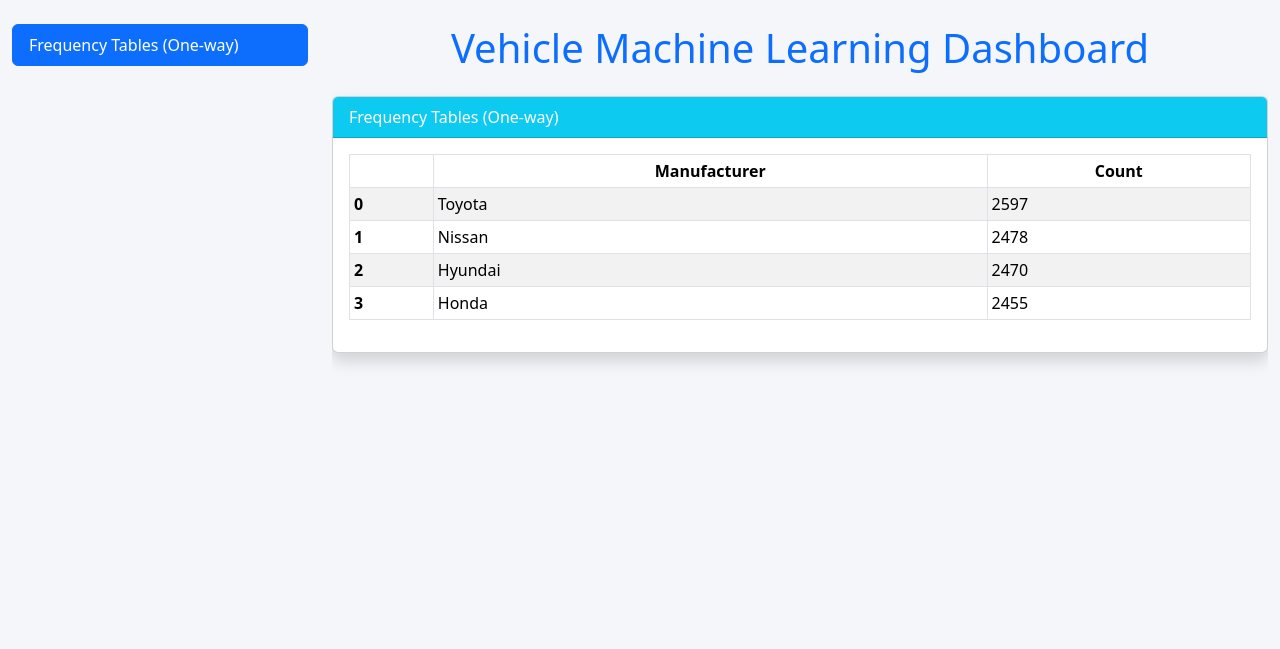
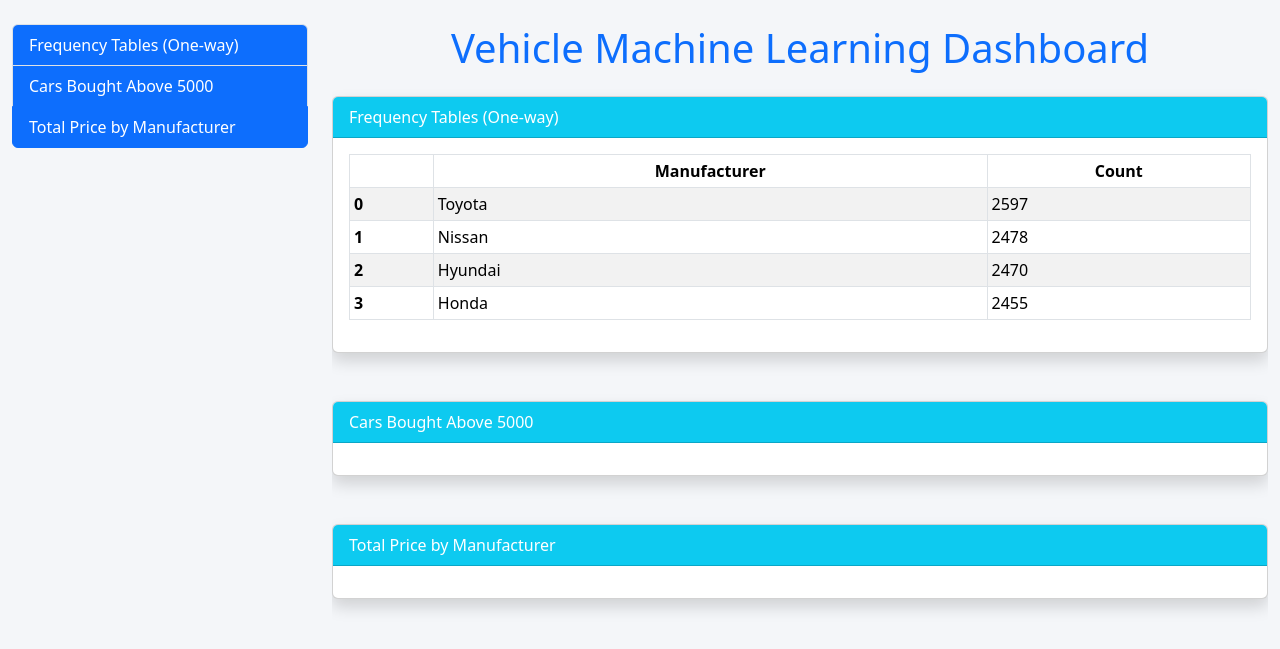
Before and after one commit to RUKUNDO7/Vehicle_ML_Dashboard, a Django app: page / in a window 1280 px wide. Shown: the top 649 px of the page. Run offline with Django 5.2, Linux system fonts and the light colour scheme.

Commit message:
Added display of filtered data

```diff
--- a/vehicle_ml_dashboard/vehicles/templates/vehicles/index.html
+++ b/vehicle_ml_dashboard/vehicles/templates/vehicles/index.html
@@ -13,9 +13,6 @@
             overflow-y: scroll;
             position: relative;
         }
-        .nav-pills .nav-link.active {
-            background-color: #0d6efd;
-        }
     </style>
 </head>
 <body data-bs-spy="scroll" data-bs-target="#dashboard-nav" data-bs-offset="100" tabindex="0">
@@ -25,9 +22,15 @@
             <!-- Sidebar Navigation -->
             <div class="col-md-3">
                 <div id="dashboard-nav" class="list-group position-sticky top-0">
-                    <a class="list-group-item list-group-item-action" href="#frequency-table">
+                    <a class="list-group-item list-group-item-action bg-primary text-white" href="#frequency-table">
                         Frequency Tables (One-way)
                     </a>
+                    <a class="list-group-item list-group-item-action bg-primary text-white" href="#high-value-cars">
+                        Cars Bought Above 5000
+                    </a>
+                    <a class="list-group-item list-group-item-action bg-primary text-white" href="#total-price">
+    Total Price by Manufacturer
+</a>
                 </div>
             </div>
 
@@ -47,6 +50,25 @@
                         </div>
                     </div>
 
+                    <div id="high-value-cars" class="card shadow mb-5">
+                        <div class="card-header bg-info text-white">
+                            Cars Bought Above 5000
+                        </div>
+                        <div class="card-body">
+                            <div class="table-responsive">
+                                {{ high_value_cars|safe }}
+                            </div>
+                        </div>
+                    </div>
+                    <div id="total-price" class="card shadow mb-5">
+    <div class="card-header bg-info text-white">
+        Total Price by Manufacturer
+    </div>
+    <div class="card-body">
+        {{ total_price|safe }}
+    </div>
+</div>
+
                 </div>
             </div>
         </div>
```
